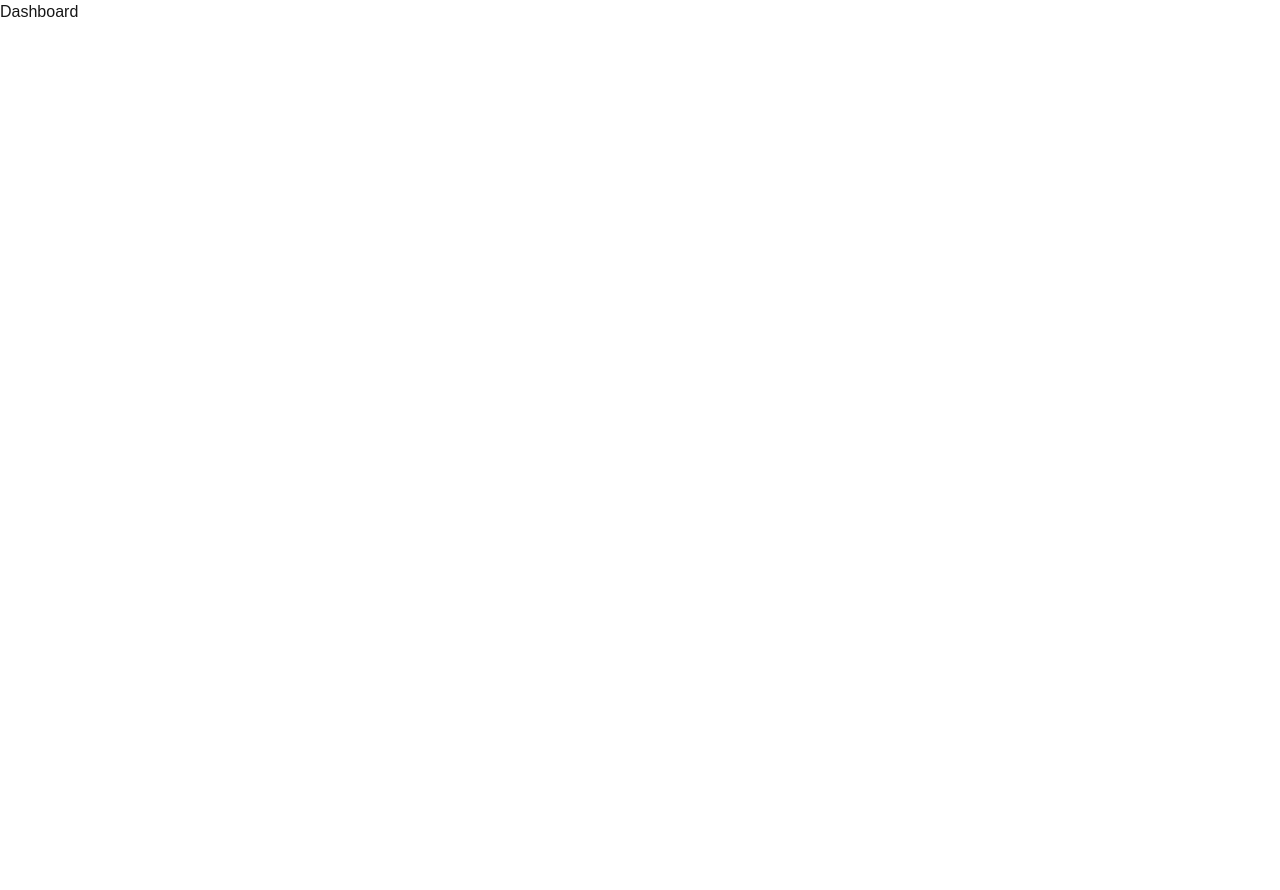
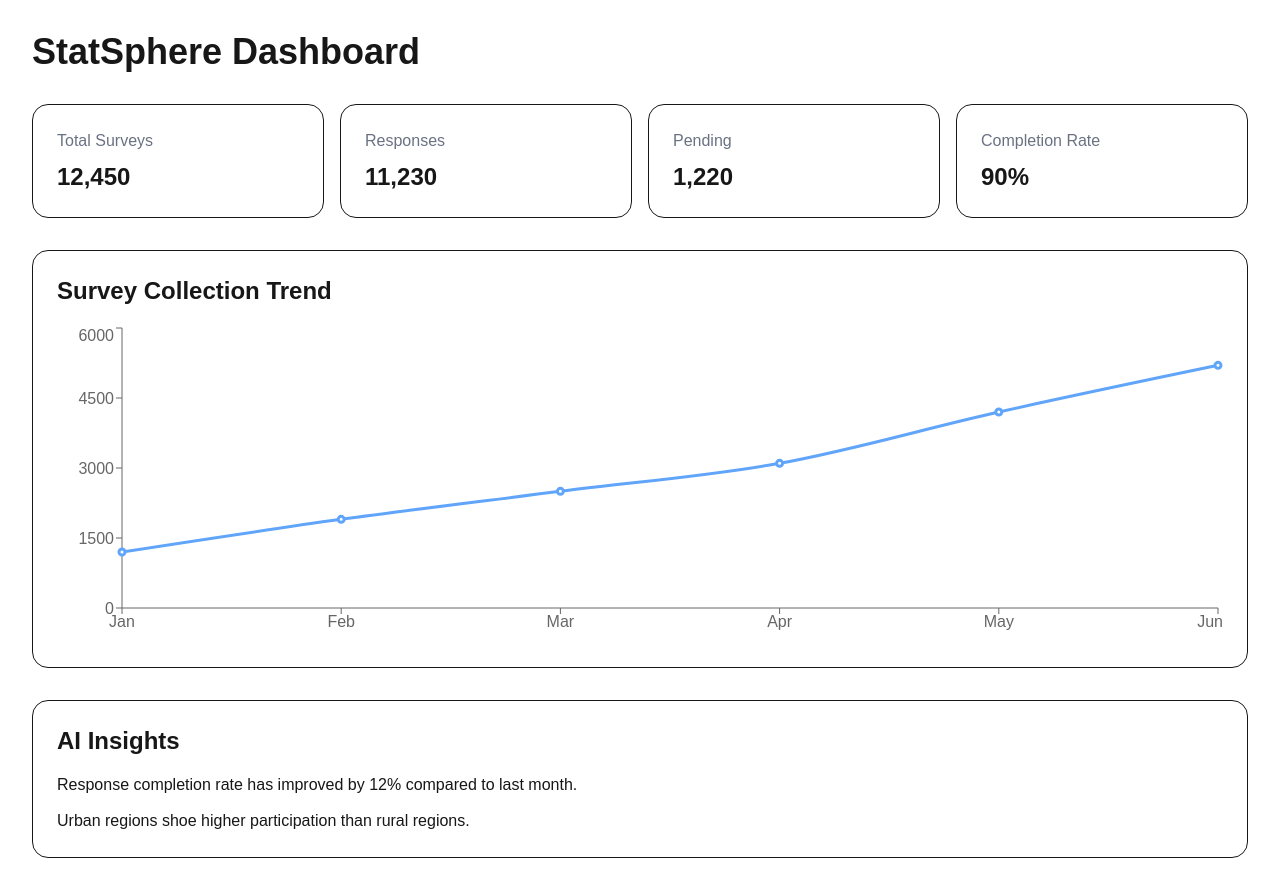
Before and after one commit to Snehil7903/statsphere-ai, a Next.js app: page /dashboard in a window 1280 px wide. Before the commit the page ends 800 px from the top, so only its background shows below. Built offline with nearby package versions, Linux system fonts and the light colour scheme.

Commit message:
Add Dashboard

```diff
--- a/src/app/dashboard/page.tsx
+++ b/src/app/dashboard/page.tsx
@@ -1,5 +1,44 @@
+import MetricCard from "@/components/dashboard/MetricCard";
+import SurveyTrendChart from "@/components/dashboard/SurveyTrendChart";
+import AIInsights from "@/components/dashboard/AIInsights";
+
+
 export default function DashboardPage() {
   return (
-    <div>Dashboard</div>
+    <main className="p-8">
+
+      <h1 className="text-4xl font-bold mb-8">
+        StatSphere Dashboard
+      </h1>
+
+      <div className="grid grid-cols-4 gap-4">
+
+        <MetricCard
+          title="Total Surveys"
+          value="12,450"
+        />
+
+        <MetricCard
+          title="Responses"
+          value="11,230"
+        />
+
+        <MetricCard
+          title="Pending"
+          value="1,220"
+        />
+
+        <MetricCard
+          title="Completion Rate"
+          value="90%"
+        />
+
+      </div>
+
+      <SurveyTrendChart />
+
+      <AIInsights />
+
+    </main>
   );
 }
--- /dev/null
+++ b/src/components/dashboard/AIInsights.tsx
@@ -0,0 +1,17 @@
+export default function AIInsights() {
+  return (
+    <div className="border rounded-2xl p-6 mt-8">
+        <h2 className="text-2xl font-semibold mb-4">
+            AI Insights
+        </h2>
+
+        <p>
+            Response completion rate has improved by 12% compared to last month.
+        </p>
+
+        <p className="mt-3">
+            Urban regions shoe higher participation than rural regions.
+        </p>
+    </div>
+  );
+}
--- /dev/null
+++ b/src/components/dashboard/MetricCard.tsx
@@ -0,0 +1,13 @@
+type MetricCardProps = {
+    title: string;
+    value: string;
+};
+
+export default function MetricCard({ title, value }: MetricCardProps){
+    return (
+        <div className="rounded-2xl border p-6">
+            <h3 className="text-gray-500">{title}</h3>
+            <p className="text-2xl font-bold mt-2">{value}</p>
+        </div>
+    )
+}
--- /dev/null
+++ b/src/components/dashboard/SurveyTrendChart.tsx
@@ -0,0 +1,39 @@
+"use client";
+
+import {
+    LineChart,
+    Line,
+    XAxis,
+    YAxis,
+    Tooltip,
+    ResponsiveContainer,
+} from "recharts";
+
+const data = [
+  { month: "Jan", surveys: 1200 },
+  { month: "Feb", surveys: 1900 },
+  { month: "Mar", surveys: 2500 },
+  { month: "Apr", surveys: 3100 },
+  { month: "May", surveys: 4200 },
+  { month: "Jun", surveys: 5200 },
+];
+
+export default function SurveyTrendChart() {
+    return (
+        <div className="border rounded-2xl p-6 mt-8">
+            <h2 className="text-2xl font-semibold mb-4">Survey Collection Trend</h2>
+
+            <div className="h-80">
+                <ResponsiveContainer width="100%" height="100%">
+                    <LineChart data={data}>
+                        <XAxis dataKey="month"/>
+                        <YAxis/>
+                        <Tooltip/>
+                        <Line type="monotone" dataKey="surveys" stroke="#60a5fa" strokeWidth={3}
+                        />
+                    </LineChart>
+                </ResponsiveContainer>
+            </div>
+        </div>
+    )
+}
```
Also changed, not shown: src/components/dashboard/DashboardHeader.tsx (added).
